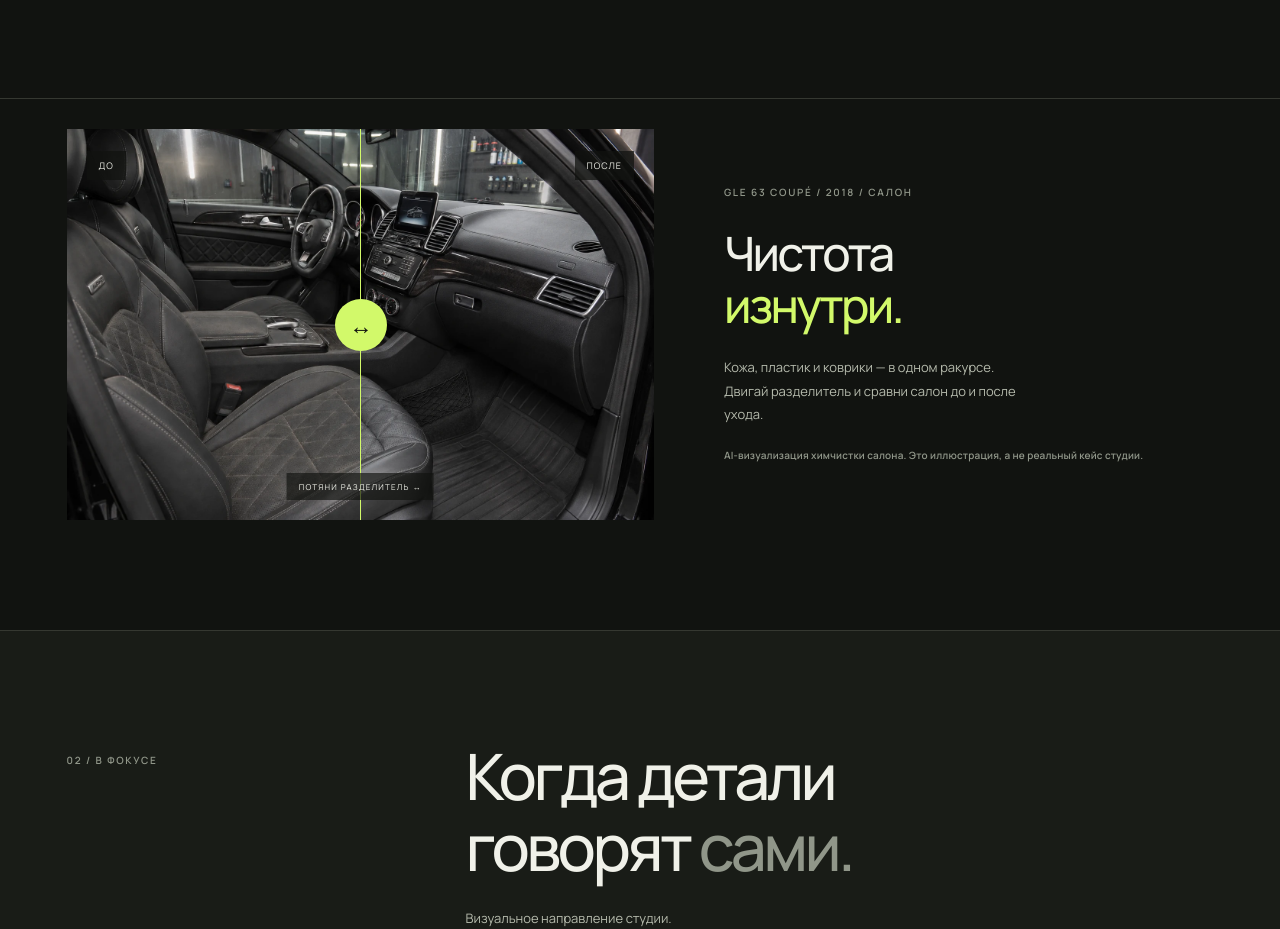
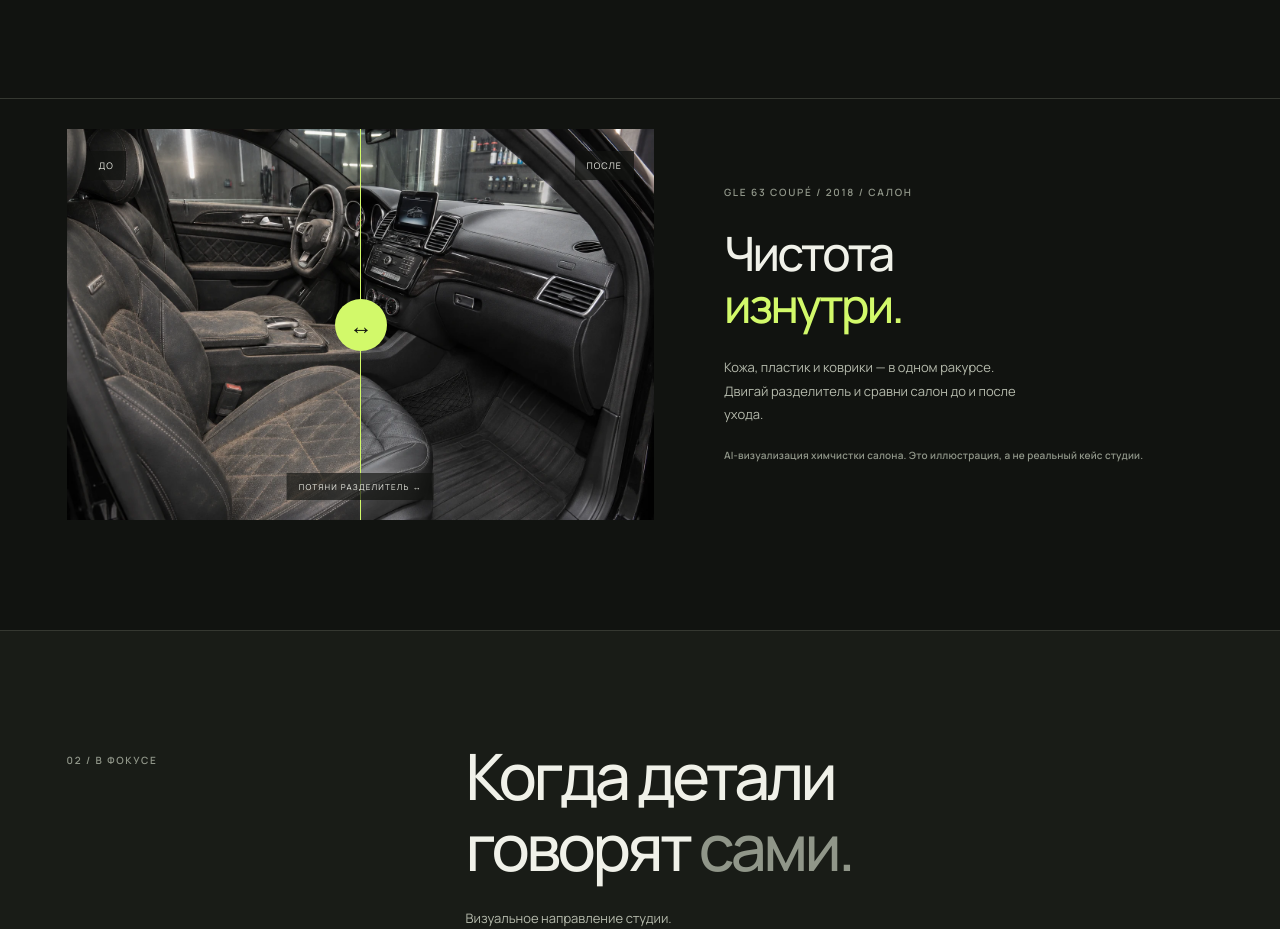
Before and after one commit to quaali/detailing-demo, a plain HTML site: page index.html in a window 1280 px wide. Shown: the part 2600-3529 px from the top of the page. Drawn offline with Linux system fonts and the light colour scheme.

Commit message:
Increase visible interior before-after contrast while retaining black materials

```diff
--- a/index.html
+++ b/index.html
@@ -49,7 +49,7 @@
 </section>
 <section class="comparison-section section interior-comparison" id="interior-comparison" aria-labelledby="interior-compare-title">
  <div class="compare-copy reveal"><p class="eyebrow">GLE 63 COUPÉ / 2018 / САЛОН</p><h2 id="interior-compare-title">Чистота<br><em>изнутри.</em></h2><p>Кожа, пластик и коврики — в одном ракурсе. Двигай разделитель и сравни салон до и после ухода.</p><p class="fine-print" id="interior-compare-disclaimer">AI-визуализация химчистки салона. Это иллюстрация, а не реальный кейс студии.</p></div>
- <div class="comparison reveal" style="--split:50%" aria-describedby="interior-compare-disclaimer"><div class="compare-base"><img src="assets/gle-interior-after.webp" alt="После: очищенный чёрный кожаный салон Mercedes-AMG GLE 63 Coupé 2018 года, вид через переднюю пассажирскую дверь. AI-иллюстрация." width="1536" height="1024" loading="lazy"></div><div class="compare-before" aria-hidden="true"><img src="assets/gle-interior-before-medium-plus.webp" alt="" width="1536" height="1024" loading="lazy"></div><span class="compare-tag before">ДО</span><span class="compare-tag after">ПОСЛЕ</span><div class="compare-line" aria-hidden="true"><span>↔</span></div><input id="interior-compare-range" type="range" min="0" max="100" value="50" aria-label="Разделитель сравнения салона до и после" aria-valuetext="50% до, 50% после" aria-describedby="interior-compare-disclaimer"><span class="compare-hint">ПОТЯНИ РАЗДЕЛИТЕЛЬ ↔</span></div>
+ <div class="comparison reveal" style="--split:50%" aria-describedby="interior-compare-disclaimer"><div class="compare-base"><img src="assets/gle-interior-after.webp" alt="После: очищенный чёрный кожаный салон Mercedes-AMG GLE 63 Coupé 2018 года, вид через переднюю пассажирскую дверь. AI-иллюстрация." width="1536" height="1024" loading="lazy"></div><div class="compare-before" aria-hidden="true"><img src="assets/gle-interior-before-contrast.webp" alt="" width="1536" height="1024" loading="lazy"></div><span class="compare-tag before">ДО</span><span class="compare-tag after">ПОСЛЕ</span><div class="compare-line" aria-hidden="true"><span>↔</span></div><input id="interior-compare-range" type="range" min="0" max="100" value="50" aria-label="Разделитель сравнения салона до и после" aria-valuetext="50% до, 50% после" aria-describedby="interior-compare-disclaimer"><span class="compare-hint">ПОТЯНИ РАЗДЕЛИТЕЛЬ ↔</span></div>
 </section>
 <section class="section works" id="works">
  <div class="section-heading reveal"><p class="eyebrow">02 / В ФОКУСЕ</p><div><h2>Когда детали<br>говорят <span class="muted">сами.</span></h2><p class="section-intro">Визуальное направление студии.<br>Нажми на фото, чтобы рассмотреть.</p></div></div>
```
Also changed, not shown: assets/gle-interior-before-contrast.webp (added), assets/gle-interior-contrast-prompt.txt (added), 1 other file.
